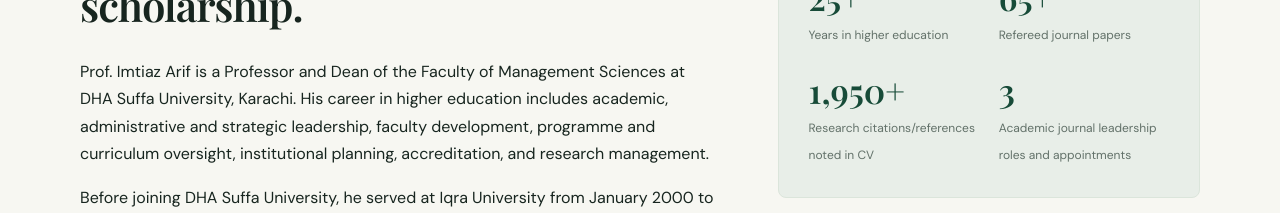
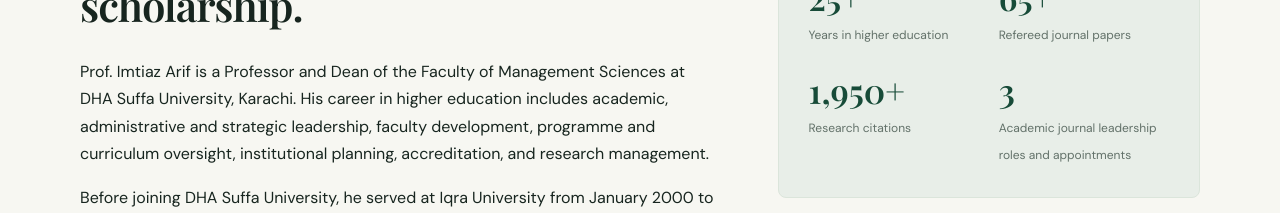
Before and after one commit to imtarif/imtiaz-arif, a plain HTML site: page index.html in a window 1280 px wide. Shown: the part 940-1153 px from the top of the page. Drawn offline with nearby package versions, Linux system fonts and the light colour scheme.

Commit message:
citation 2

```diff
--- a/index.html
+++ b/index.html
@@ -198,7 +198,7 @@
           <div class="metrics">
             <div class="metric"><strong>25+</strong><span>Years in higher education</span></div>
             <div class="metric"><strong>65+</strong><span>Refereed journal papers</span></div>
-            <div class="metric"><strong>1,950+</strong><span>Research citations/references noted in CV</span></div>
+            <div class="metric"><strong>1,950+</strong><span>Research citations</span></div>
             <div class="metric"><strong>3</strong><span>Academic journal leadership roles and appointments</span></div>
           </div>
 
```
